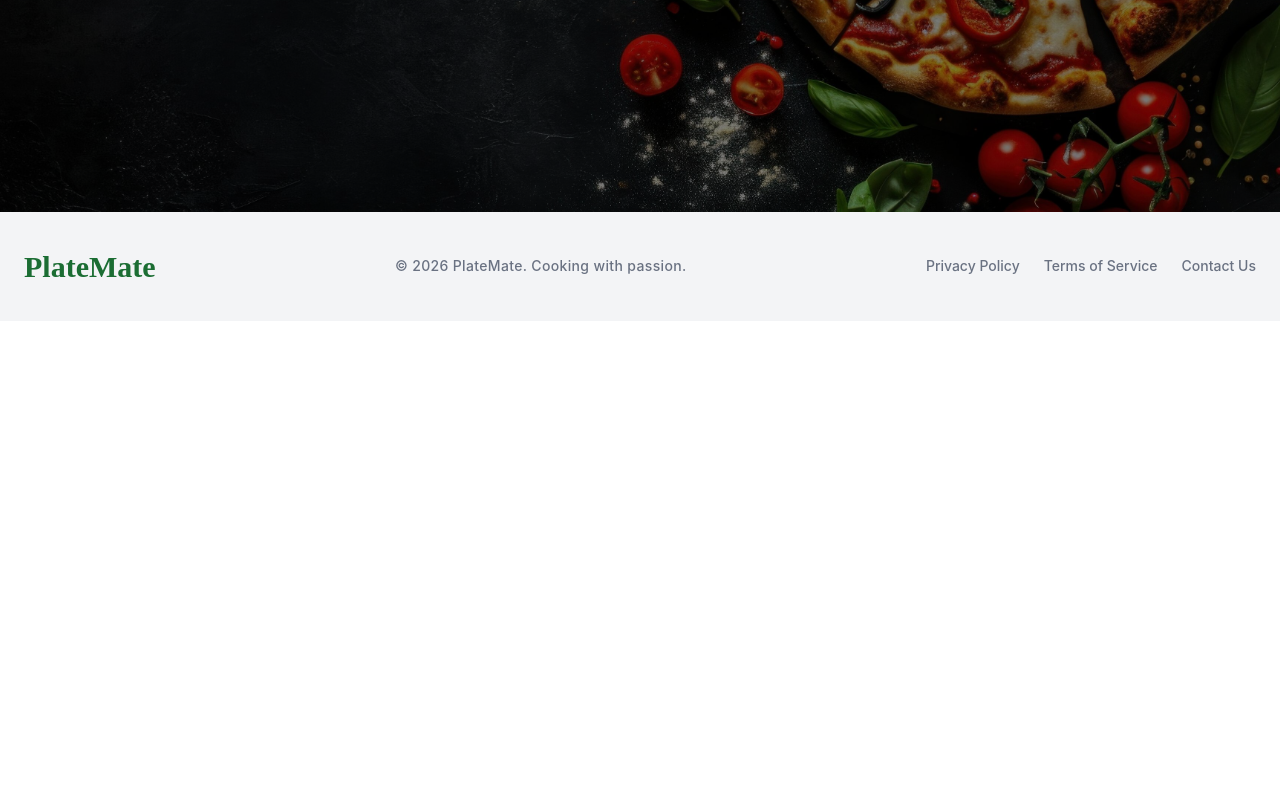
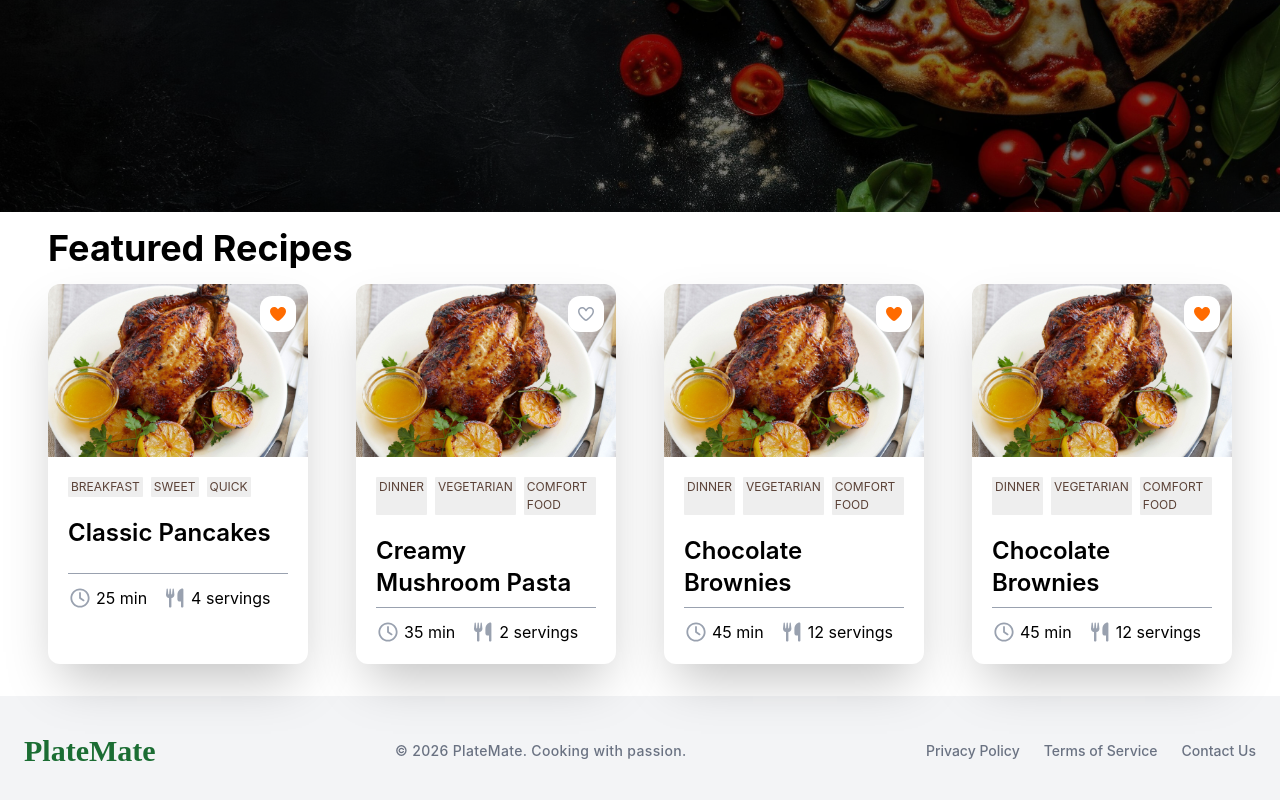
Before and after one commit to Chipboong/Interactive-Recipe-Book, a React (Vite) app: page / in a window 1280 px wide. Shown: the part 602-1402 px from the top of the page. Before the commit the page ends 923 px from the top, so only its background shows below. Built offline with nearby package versions, Linux system fonts and the light colour scheme; a web font is replaced by a local one.

Commit message:
Feature Recipes

```diff
--- /dev/null
+++ b/src/components/Card.jsx
@@ -0,0 +1,72 @@
+export default function Card({ isFavorite, tag, img, title, time, serving }) {
+    return (
+        <div className="flex flex-col shadow-2xl rounded-xl relative">
+            <div className="bg-white absolute rounded-xl p-1 top-3 right-3">
+                {isFavorite ? (
+                    <svg
+                        className="w-[28px] h-auto fill-[#FF6B00] p-1"
+
+                        xmlns="http://www.w3.org/2000/svg"
+                        viewBox="0 0 640 640"
+                    >
+                        <path d="M305 151.1L320 171.8L335 151.1C360 116.5 400.2 96 442.9 96C516.4 96 576 155.6 576 229.1L576 231.7C576 343.9 436.1 474.2 363.1 529.9C350.7 539.3 335.5 544 320 544C304.5 544 289.2 539.4 276.9 529.9C203.9 474.2 64 343.9 64 231.7L64 229.1C64 155.6 123.6 96 197.1 96C239.8 96 280 116.5 305 151.1z" />
+                    </svg>
+                ) : (
+                        <svg
+                            className="w-[28px] h-auto fill-gray-400 p-1"
+
+                        xmlns="http://www.w3.org/2000/svg"
+                        viewBox="0 0 640 640"
+                    >
+                        <path d="M442.9 144C415.6 144 389.9 157.1 373.9 179.2L339.5 226.8C335 233 327.8 236.7 320.1 236.7C312.4 236.7 305.2 233 300.7 226.8L266.3 179.2C250.3 157.1 224.6 144 197.3 144C150.3 144 112.2 182.1 112.2 229.1C112.2 279 144.2 327.5 180.3 371.4C221.4 421.4 271.7 465.4 306.2 491.7C309.4 494.1 314.1 495.9 320.2 495.9C326.3 495.9 331 494.1 334.2 491.7C368.7 465.4 419 421.3 460.1 371.4C496.3 327.5 528.2 279 528.2 229.1C528.2 182.1 490.1 144 443.1 144zM335 151.1C360 116.5 400.2 96 442.9 96C516.4 96 576 155.6 576 229.1C576 297.7 533.1 358 496.9 401.9C452.8 455.5 399.6 502 363.1 529.8C350.8 539.2 335.6 543.9 320 543.9C304.4 543.9 289.2 539.2 276.9 529.8C240.4 502 187.2 455.5 143.1 402C106.9 358.1 64 297.7 64 229.1C64 155.6 123.6 96 197.1 96C239.8 96 280 116.5 305 151.1L320 171.8L335 151.1z" />
+                    </svg>
+                )}
+            </div>
+            <div>
+                <img src={img} className="rounded-tl-xl rounded-tr-xl" />
+            </div>
+            <div className="px-5 py-2">
+                <div className="flex gap-2 py-3">
+                    {tag.map((item, index) => {
+                        return (
+                            <div
+                                className="bg-[rgb(238,238,238)]  text-[#5A4136] text-[12px]  px-[3px] py-[1px] rounded-[1px] "
+                                key={index}
+                            >
+                                {item.toUpperCase()}
+                            </div>
+                        );
+                    })}
+                </div>
+                <div className="py-2">
+                    <p className="min-h-[3rem] line-clamp-2 text-2xl font-semibold leading-8">
+                        {title}
+                    </p>
+                </div>
+                <hr className="text-gray-400" />
+                <div className="flex py-3 gap-4">
+                    <div className="flex gap-1">
+                        <svg
+                            className="w-[24px] h-auto fill-gray-400"
+                            xmlns="http://www.w3.org/2000/svg"
+                            viewBox="0 0 640 640"
+                        >
+                            <path d="M528 320C528 434.9 434.9 528 320 528C205.1 528 112 434.9 112 320C112 205.1 205.1 112 320 112C434.9 112 528 205.1 528 320zM64 320C64 461.4 178.6 576 320 576C461.4 576 576 461.4 576 320C576 178.6 461.4 64 320 64C178.6 64 64 178.6 64 320zM296 184L296 320C296 328 300 335.5 306.7 340L402.7 404C413.7 411.4 428.6 408.4 436 397.3C443.4 386.2 440.4 371.4 429.3 364L344 307.2L344 184C344 170.7 333.3 160 320 160C306.7 160 296 170.7 296 184z" />
+                        </svg>
+                        <span>{time}</span>
+                    </div>
+                    <div className="flex gap-1">
+                        <svg
+                            className="w-[24px] h-auto fill-gray-400"
+                            xmlns="http://www.w3.org/2000/svg"
+                            viewBox="0 0 640 640"
+                        >
+                            <path d="M127.9 78.4C127.1 70.2 120.2 64 112 64C103.8 64 96.9 70.2 96 78.3L81.9 213.7C80.6 219.7 80 225.8 80 231.9C80 277.8 115.1 315.5 160 319.6L160 544C160 561.7 174.3 576 192 576C209.7 576 224 561.7 224 544L224 319.6C268.9 315.5 304 277.8 304 231.9C304 225.8 303.4 219.7 302.1 213.7L287.9 78.3C287.1 70.2 280.2 64 272 64C263.8 64 256.9 70.2 256.1 78.4L242.5 213.9C241.9 219.6 237.1 224 231.4 224C225.6 224 220.8 219.6 220.2 213.8L207.9 78.6C207.2 70.3 200.3 64 192 64C183.7 64 176.8 70.3 176.1 78.6L163.8 213.8C163.3 219.6 158.4 224 152.6 224C146.8 224 142 219.6 141.5 213.9L127.9 78.4zM512 64C496 64 384 96 384 240L384 352C384 387.3 412.7 416 448 416L480 416L480 544C480 561.7 494.3 576 512 576C529.7 576 544 561.7 544 544L544 96C544 78.3 529.7 64 512 64z" />
+                        </svg>
+                        <span>{serving}</span>
+                    </div>
+                </div>
+            </div>
+        </div>
+    );
+}
--- a/src/routes/Home.jsx
+++ b/src/routes/Home.jsx
@@ -1,8 +1,11 @@
 import { NavLink } from "react-router";
 import Hero from "@/assets/hero.jpg";
-import "@/Circle.css"
+import Chicken from "@/assets/chicken.jpg";
+import Card from "../components/Card";
+import "@/Circle.css";
 export default function Home() {
     return (
+        <>
             <div
                 className="relative min-h-[calc(100vh-72px)] bg-cover bg-center"
                 style={{ backgroundImage: `url(${Hero})` }}
@@ -11,14 +14,16 @@ export default function Home() {
                 <div className="relative z-10 flex min-h-[calc(100vh-72px)] items-center justify-center lg:justify-start px-6 md:px-12 lg:px-20 animation-fade-up">
                     <div className="flex flex-col gap-6 max-w-xl text-center lg:text-left items-center lg:items-start text-white">
                         <h1 className="text-xl md:text-2xl lg:text-4xl font-bold leading-tight">
-            <span className="text-primary-green text-2xl md:text-4xl lg:text-6xl">PlateMate</span>
+                            <span className="text-primary-green text-2xl md:text-4xl lg:text-6xl">
+                                PlateMate
+                            </span>
                             <br />
                             Your Perfect Recipe Mate.
                         </h1>
 
                         <p className="text-lg text-gray-200">
-            Cook smarter, eat better, and share your favorite recipes with food
-            lovers everywhere.
+                            Cook smarter, eat better, and share your favorite
+                            recipes with food lovers everywhere.
                         </p>
 
                         <div className="flex flex-col sm:flex-row gap-4 w-full sm:w-auto">
@@ -39,5 +44,52 @@ export default function Home() {
                     </div>
                 </div>
             </div>
+            <section className="px-12 py-4">
+                <h2 className="text-4xl font-bold">Featured Recipes</h2>
+                <div className="flex justify-around py-4 gap-12 ">
+                    <Card
+                        isFavorite={true}
+                        tag={["Breakfast", "Sweet", "Quick"]}
+
+                        img={Chicken}
+
+                        title="Classic Pancakes"
+                        time="25 min"
+                        serving="4 servings"
+                    />
+
+                    <Card
+                        isFavorite={false}
+                        tag={["Dinner", "Vegetarian", "Comfort Food"]}
+
+                        img={Chicken}
+                        title="Creamy Mushroom Pasta"
+                        time="35 min"
+                        serving="2 servings"
+                    />
+
+                    <Card
+                        isFavorite={true}
+                        tag={["Dinner", "Vegetarian", "Comfort Food"]}
+
+                        img={Chicken}
+
+                        title="Chocolate Brownies"
+                        time="45 min"
+                        serving="12 servings"
+                    />
+                    <Card
+                        isFavorite={true}
+                        tag={["Dinner", "Vegetarian", "Comfort Food"]}
+
+                        img={Chicken}
+
+                        title="Chocolate Brownies"
+                        time="45 min"
+                        serving="12 servings"
+                    />
+                </div>
+            </section>
+        </>
     );
 }
```
Lines whose indentation alone changed are shown as unchanged.
